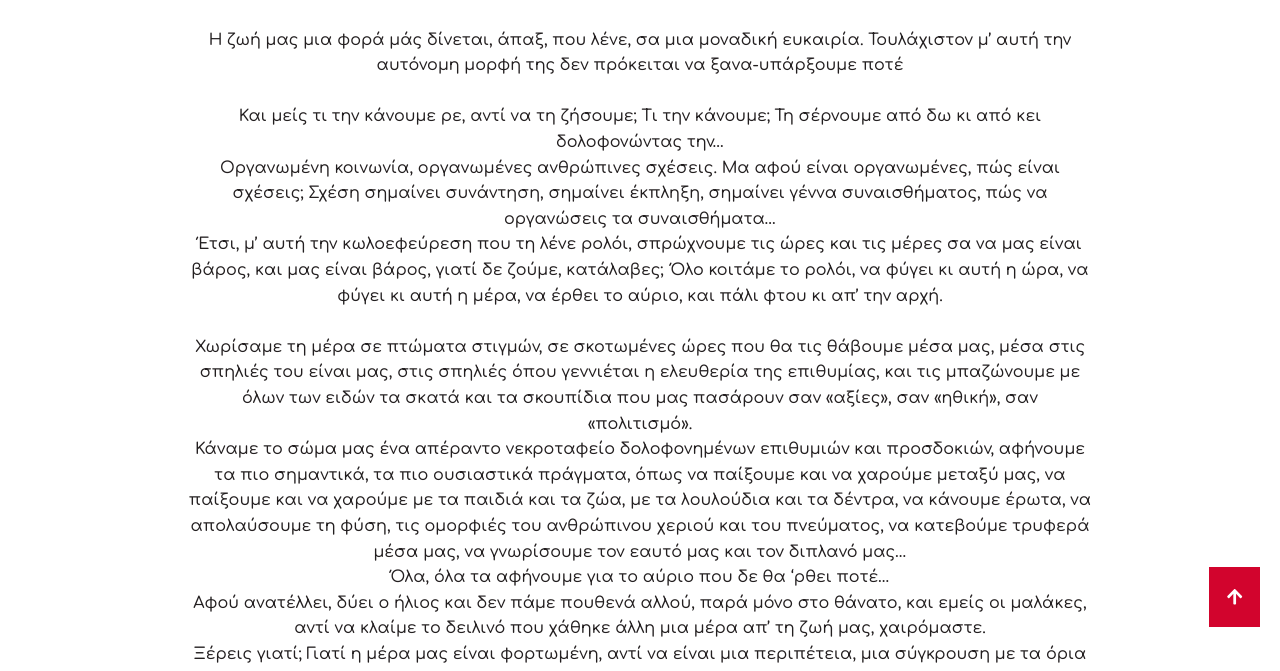
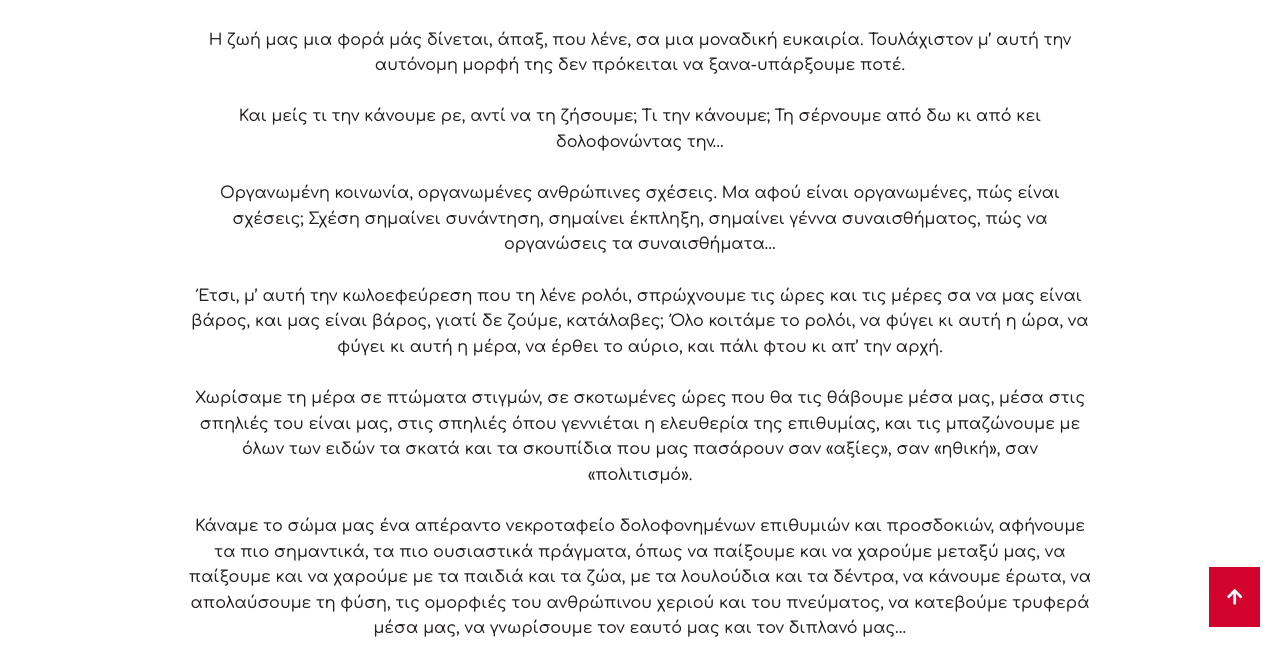
Before and after one commit to colibreradio/colibreradiotest, a Jekyll site: the page built from _posts/2021-04-25-το-σύνταγμα-της-ηδονής.md, in a window 1280 px wide and 900 px high, scrolled down 606 px, cut to the strip 229-900 px from the top of the window. Built offline with Jekyll 4.4.1, drawn with Linux system fonts in a browser that asks for light colours; nearby versions of some CDN libraries.

```diff
--- a/_posts/2021-04-25-το-σύνταγμα-της-ηδονής.md
+++ b/_posts/2021-04-25-το-σύνταγμα-της-ηδονής.md
@@ -14,26 +14,33 @@ author: ""
 
 <!--StartFragment-->
 
-Η ζωή μας μια φορά μάς δίνεται, άπαξ, που λένε, σα μια μοναδική ευκαιρία. Τουλάχιστον μ’ αυτή την αυτόνομη μορφή της δεν πρόκειται να ξανα-υπάρξουμε ποτέ
+Η ζωή μας μια φορά μάς δίνεται, άπαξ, που λένε, σα μια μοναδική ευκαιρία. Τουλάχιστον μ’ αυτή την αυτόνομη μορφή της δεν πρόκειται να ξανα-υπάρξουμε ποτέ.
 
 \
 Και μείς τι την κάνουμε ρε, αντί να τη ζήσουμε; Τι την κάνουμε; Τη σέρνουμε από δω κι από κει δολοφονώντας την…
 
+\
 Οργανωμένη κοινωνία, οργανωμένες ανθρώπινες σχέσεις. Μα αφού είναι οργανωμένες, πώς είναι σχέσεις; Σχέση σημαίνει συνάντηση, σημαίνει έκπληξη, σημαίνει γέννα συναισθήματος, πώς να οργανώσεις τα συναισθήματα...
 
+\
 Έτσι, μ’ αυτή την κωλοεφεύρεση που τη λένε ρολόι, σπρώχνουμε τις ώρες και τις μέρες σα να μας είναι βάρος, και μας είναι βάρος, γιατί δε ζούμε, κατάλαβες; Όλο κοιτάμε το ρολόι, να φύγει κι αυτή η ώρα, να φύγει κι αυτή η μέρα, να έρθει το αύριο, και πάλι φτου κι απ’ την αρχή.
 
 \
 Χωρίσαμε τη μέρα σε πτώματα στιγμών, σε σκοτωμένες ώρες που θα τις θάβουμε μέσα μας, μέσα στις σπηλιές του είναι μας, στις σπηλιές όπου γεννιέται η ελευθερία της επιθυμίας, και τις μπαζώνουμε με όλων των ειδών τα σκατά και τα σκουπίδια που μας πασάρουν σαν «αξίες», σαν «ηθική», σαν «πολιτισμό».
 
+\
 Κάναμε το σώμα μας ένα απέραντο νεκροταφείο δολοφονημένων επιθυμιών και προσδοκιών, αφήνουμε τα πιο σημαντικά, τα πιο ουσιαστικά πράγματα, όπως να παίξουμε και να χαρούμε μεταξύ μας, να παίξουμε και να χαρούμε με τα παιδιά και τα ζώα, με τα λουλούδια και τα δέντρα, να κάνουμε έρωτα, να απολαύσουμε τη φύση, τις ομορφιές του ανθρώπινου χεριού και του πνεύματος, να κατεβούμε τρυφερά μέσα μας, να γνωρίσουμε τον εαυτό μας και τον διπλανό μας...
 
+\
 Όλα, όλα τα αφήνουμε για το αύριο που δε θα 'ρθει ποτέ...
 
+\
 Αφού ανατέλλει, δύει ο ήλιος και δεν πάμε πουθενά αλλού, παρά μόνο στο θάνατο, και εμείς οι μαλάκες, αντί να κλαίμε το δειλινό που χάθηκε άλλη μια μέρα απ’ τη ζωή μας, χαιρόμαστε.
 
+\
 Ξέρεις γιατί; Γιατί η μέρα μας είναι φορτωμένη, αντί να είναι μια περιπέτεια, μια σύγκρουση με τα όρια της ελευθερίας μας.
 
+\
 Την καταντήσαμε έναν καθημερινό, χωρίς καμία ελπίδα ανάστασης, θάνατο, διότι αυτός είναι ο θάνατος. Ο άλλος, όταν γεράσουμε σε αρμονία και ελευθερία με τον εαυτό μας, όταν δηλαδή παραμείνουμε εμείς, δεν είναι θάνατος, είναι μετάβαση, είναι διάσπαση σε μύριες άλλες ζωές, στις οποίες, αν εδώ, σε τούτη τη μορφή ζωής είσαι ζωντανός, αν δε δολοφονήσεις την ουσία σου, εκεί θα δώσεις χάρη και ομορφιά, όπως η Μαρία που φούνταρε προχτές από την ταράτσα για να μην πεθάνει. Του χρόνου, όλα τα στοιχεία της, που τα κράτησε ζωντανά σε τούτη τη μορφή ζωής, θα γίνουν πανσέδες, δέντρα, πουλιά, ποτάμια…
 
 <!--EndFragment-->
```
